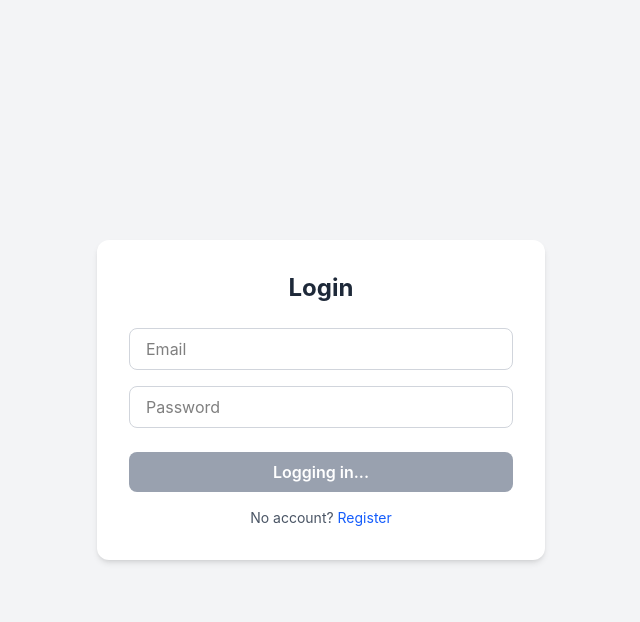
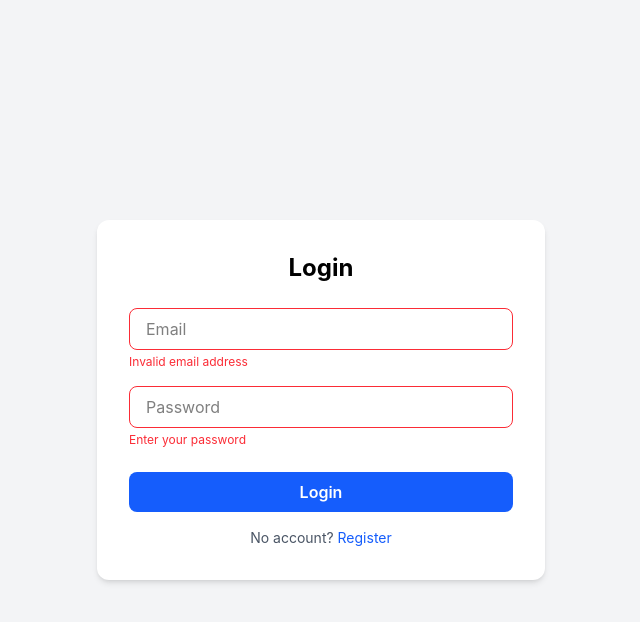
Before and after one commit to Shimanshucs18/my-auth-app, a Next.js app: page /login in a window 1280 px wide. Both pictures are taken after a click on the button "Login". Shown: the top 622 px of the page, without its empty margins (319-959 px from the left). Built offline with nearby package versions, Linux system fonts and the light colour scheme; no server answers.

Commit message:
Add Zod Validation to forms and APIs

```diff
--- a/app/api/auth/login/route.js
+++ b/app/api/auth/login/route.js
@@ -2,31 +2,47 @@ import pool from "@/lib/db"
 import bcrypt from "bcryptjs"
 import jwt from "jsonwebtoken"
 import { NextResponse } from "next/server"
+import { loginSchema } from "@/lib/validations"
 
 export async function POST(req) {
-  const { email, password } = await req.json()
+  const body = await req.json()
 
-  const result = await pool.query(
+  // Zod validation
+  const result = loginSchema.safeParse(body)
+  if (!result.success) {
+    const errors = {}
+    result.error.issues.forEach(err => {
+      errors[err.path[0]] = err.message
+    })
+    return NextResponse.json({ error: errors }, { status: 400 })
+  }
+
+  const { email, password } = result.data
+
+  // Email se user dhundo
+  const dbResult = await pool.query(
     "SELECT * FROM users WHERE email = $1", [email]
   )
-  const user = result.rows[0]
+  const user = dbResult.rows[0]
 
   if (!user) {
     return NextResponse.json({ error: "Invalid email or password" }, { status: 401 })
   }
 
+  // Password match karo
   const match = await bcrypt.compare(password, user.password)
   if (!match) {
     return NextResponse.json({ error: "Invalid email or password" }, { status: 401 })
   }
 
-  // Role bhi token mein save karo
+  // JWT Token banao
   const token = jwt.sign(
     { id: user.id, email: user.email, name: user.name, role: user.role },
     process.env.JWT_SECRET,
     { expiresIn: "7d" }
   )
 
+  // Cookie mein save karo
   const response = NextResponse.json({ message: "Logged in!" })
   response.cookies.set("token", token, {
     httpOnly: true,
--- a/app/api/auth/register/route.js
+++ b/app/api/auth/register/route.js
@@ -1,10 +1,24 @@
 import pool from "@/lib/db"
 import bcrypt from "bcryptjs"
 import { NextResponse } from "next/server"
+import { registerSchema } from "@/lib/validations"
 
 export async function POST(req) {
-  const { name, email, password, role } = await req.json()
+  const body = await req.json()
 
+  // Zod validation
+  const result = registerSchema.safeParse(body)
+  if (!result.success) {
+    const errors = {}
+    result.error.issues.forEach(err => {
+      errors[err.path[0]] = err.message
+    })
+    return NextResponse.json({ error: errors }, { status: 400 })
+  }
+
+  const { name, email, password } = result.data
+
+  // Email already hai?
   const existing = await pool.query(
     "SELECT id FROM users WHERE email = $1", [email]
   )
@@ -12,13 +26,13 @@ export async function POST(req) {
     return NextResponse.json({ error: "Email already registered" }, { status: 400 })
   }
 
+  // Password hash karo
   const hashed = await bcrypt.hash(password, 10)
 
-  const userRole = role === "admin" ? "admin" : "user"
-
+  // Database mein save karo
   await pool.query(
-    "INSERT INTO users (name, email, password, role) VALUES ($1, $2, $3, $4)",
-    [name, email, hashed, userRole]
+    "INSERT INTO users (name, email, password) VALUES ($1, $2, $3)",
+    [name, email, hashed]
   )
 
   return NextResponse.json({ message: "Account created!" }, { status: 201 })
--- a/app/login/page.js
+++ b/app/login/page.js
@@ -1,15 +1,31 @@
 "use client"
 import { useState } from "react"
 import { useRouter } from "next/navigation"
+import { loginSchema } from "@/lib/validations"
 
 export default function LoginPage() {
   const [form, setForm] = useState({ email: "", password: "" })
-  const [error, setError] = useState("")
+  const [errors, setErrors] = useState({})
+  const [serverError, setServerError] = useState("")
   const [loading, setLoading] = useState(false)
   const router = useRouter()
 
   async function handleSubmit() {
-    setError("")
+    setServerError("")
+    setErrors({})
+
+    // Zod validation
+    const result = loginSchema.safeParse(form)
+
+    if (!result.success) {
+      const fieldErrors = {}
+      result.error.issues.forEach(err => {
+        fieldErrors[err.path[0]] = err.message
+      })
+      setErrors(fieldErrors)
+      return
+    }
+
     setLoading(true)
     const res = await fetch("/api/auth/login", {
       method: "POST",
@@ -18,34 +34,50 @@ export default function LoginPage() {
     })
     const data = await res.json()
     setLoading(false)
-    if (!res.ok) return setError(data.error)
+    if (!res.ok) return setServerError(data.error)
     router.push("/dashboard")
   }
 
   return (
     <div className="min-h-screen flex items-center justify-center bg-gray-100">
       <div className="bg-white p-8 rounded-xl shadow-md w-full max-w-md">
-        <h2 className="text-2xl font-bold mb-6 text-center text-gray-800">Login</h2>
+        <h2 className="text-2xl font-bold mb-6 text-center text.gray-800">Login</h2>
 
-        {error && (
-          <p className="bg-red-100 text-red-600 p-3 rounded mb-4 text-sm">{error}</p>
+        {serverError && (
+          <p className="bg-red-100 text-red-600 p-3 rounded mb-4 text-sm">{serverError}</p>
         )}
 
+        {/* Email Field */}
+        <div className="mb-4">
           <input
+            placeholder="Email"
             type="email"
-          placeholder="Email"
             value={form.email}
             onChange={e => setForm({ ...form, email: e.target.value })}
-          className="w-full border border-gray-300 rounded-lg px-4 py-2 mb-4 focus:outline-none focus:ring-2 focus:ring-blue-500"
+            className={`w-full border rounded-lg px-4 py-2 focus:outline-none focus:ring-2 focus:ring-blue-500 ${
+              errors.email ? "border-red-500" : "border-gray-300"
+            }`}
           />
+          {errors.email && (
+            <p className="text-red-500 text-xs mt-1">{errors.email}</p>
+          )}
+        </div>
 
+        {/* Password Field */}
+        <div className="mb-6">
           <input
+            placeholder="Password"
             type="password"
-          placeholder="Password"
             value={form.password}
             onChange={e => setForm({ ...form, password: e.target.value })}
-          className="w-full border border-gray-300 rounded-lg px-4 py-2 mb-6 focus:outline-none focus:ring-2 focus:ring-blue-500"
+            className={`w-full border rounded-lg px-4 py-2 focus:outline-none focus:ring-2 focus:ring-blue-500 ${
+              errors.password ? "border-red-500" : "border-gray-300"
+            }`}
           />
+          {errors.password && (
+            <p className="text-red-500 text-xs mt-1">{errors.password}</p>
+          )}
+        </div>
 
         <button
           onClick={handleSubmit}
--- a/app/register/page.js
+++ b/app/register/page.js
@@ -1,22 +1,38 @@
 "use client"
 import { useState } from "react"
 import { useRouter } from "next/navigation"
+import { registerSchema } from "@/lib/validations"
 
 export default function RegisterPage() {
   const [form, setForm] = useState({ name: "", email: "", password: "" })
-  const [error, setError] = useState("")
+  const [errors, setErrors] = useState({})
+  const [serverError, setServerError] = useState("")
   const [success, setSuccess] = useState("")
   const router = useRouter()
 
   async function handleSubmit() {
-    setError("")
+    setServerError("")
+    setErrors({})
+
+    // Zod validation
+    const result = registerSchema.safeParse(form)
+
+    if (!result.success) {
+      const fieldErrors = {}
+      result.error.issues .forEach(err => {
+        fieldErrors[err.path[0]] = err.message
+      })
+      setErrors(fieldErrors)
+      return
+    }
+
     const res = await fetch("/api/auth/register", {
       method: "POST",
       headers: { "Content-Type": "application/json" },
       body: JSON.stringify(form),
     })
     const data = await res.json()
-    if (!res.ok) return setError(data.error)
+    if (!res.ok) return setServerError(data.error)
     setSuccess("Account created! Redirecting to login...")
     setTimeout(() => router.push("/login"), 1500)
   }
@@ -26,35 +42,59 @@ export default function RegisterPage() {
       <div className="bg-white p-8 rounded-xl shadow-md w-full max-w-md">
         <h2 className="text-2xl font-bold mb-6 text-center text-gray-800">Create Account</h2>
 
-        {error && (
-          <p className="bg-red-100 text-red-600 p-3 rounded mb-4 text-sm">{error}</p>
+        {serverError && (
+          <p className="bg-red-100 text-red-600 p-3 rounded mb-4 text-sm">{serverError}</p>
         )}
         {success && (
           <p className="bg-green-100 text-green-600 p-3 rounded mb-4 text-sm">{success}</p>
         )}
 
+        {/* Name Field */}
+        <div className="mb-4">
           <input
             placeholder="Name"
             value={form.name}
             onChange={e => setForm({ ...form, name: e.target.value })}
-          className="w-full border border-gray-300 rounded-lg px-4 py-2 mb-4 focus:outline-none focus:ring-2 focus:ring-blue-500"
+            className={`w-full border rounded-lg px-4 py-2 focus:outline-none focus:ring-2 focus:ring-blue-500 ${
+              errors.name ? "border-red-500" : "border-gray-300"
+            }`}
           />
+          {errors.name && (
+            <p className="text-red-500 text-xs mt-1">{errors.name}</p>
+          )}
+        </div>
 
+        {/* Email Field */}
+        <div className="mb-4">
           <input
             placeholder="Email"
             type="email"
             value={form.email}
             onChange={e => setForm({ ...form, email: e.target.value })}
-          className="w-full border border-gray-300 rounded-lg px-4 py-2 mb-4 focus:outline-none focus:ring-2 focus:ring-blue-500"
+            className={`w-full border rounded-lg px-4 py-2 focus:outline-none focus:ring-2 focus:ring-blue-500 ${
+              errors.email ? "border-red-500" : "border-gray-300"
+            }`}
           />
+          {errors.email && (
+            <p className="text-red-500 text-xs mt-1">{errors.email}</p>
+          )}
+        </div>
 
+        {/* Password Field */}
+        <div className="mb-6">
           <input
             placeholder="Password"
             type="password"
             value={form.password}
             onChange={e => setForm({ ...form, password: e.target.value })}
-          className="w-full border border-gray-300 rounded-lg px-4 py-2 mb-6 focus:outline-none focus:ring-2 focus:ring-blue-500"
+            className={`w-full border rounded-lg px-4 py-2 focus:outline-none focus:ring-2 focus:ring-blue-500 ${
+              errors.password ? "border-red-500" : "border-gray-300"
+            }`}
           />
+          {errors.password && (
+            <p className="text-red-500 text-xs mt-1">{errors.password}</p>
+          )}
+        </div>
 
         <button
           onClick={handleSubmit}
--- /dev/null
+++ b/lib/validations.js
@@ -0,0 +1,25 @@
+import {z} from 'zod';
+
+// Register from validation
+export const registerSchema = z.object({
+  name: z
+  .string()
+  .min(2, {message: 'Name must be at least 2 characters'})
+  .max(50, {message: 'Name must be less than 50 characters'}),
+
+  email: z.email({message: 'Invalid email address'}),
+
+  password: z
+  .string()
+    .min(6, {message: 'Password must be at least 6 characters'})
+    .max(15, {message: 'Password must be less than 1 characters'})
+    .regex(/[A-Z]/, {message: 'Password must contain at least one uppercase letter'})
+    .regex(/[0-9]/, {message: 'Password must contain at least one number'})
+});
+
+
+// Login form validation
+export const loginSchema = z.object({
+  email: z.email({message: 'Invalid email address'}),
+  password: z.string().min(6, {message: 'Enter your password'}),
+});
--- a/package.json
+++ b/package.json
@@ -11,7 +11,8 @@
   "dependencies": {
     "next": "16.2.9",
     "react": "19.2.4",
-    "react-dom": "19.2.4"
+    "react-dom": "19.2.4",
+    "zod": "^4.4.3"
   },
   "devDependencies": {
     "@tailwindcss/postcss": "^4.3.1",
```
Also changed, not shown: 1 other file (tests, documents, lock files or other folders). Lines whose indentation alone changed are shown as unchanged.
